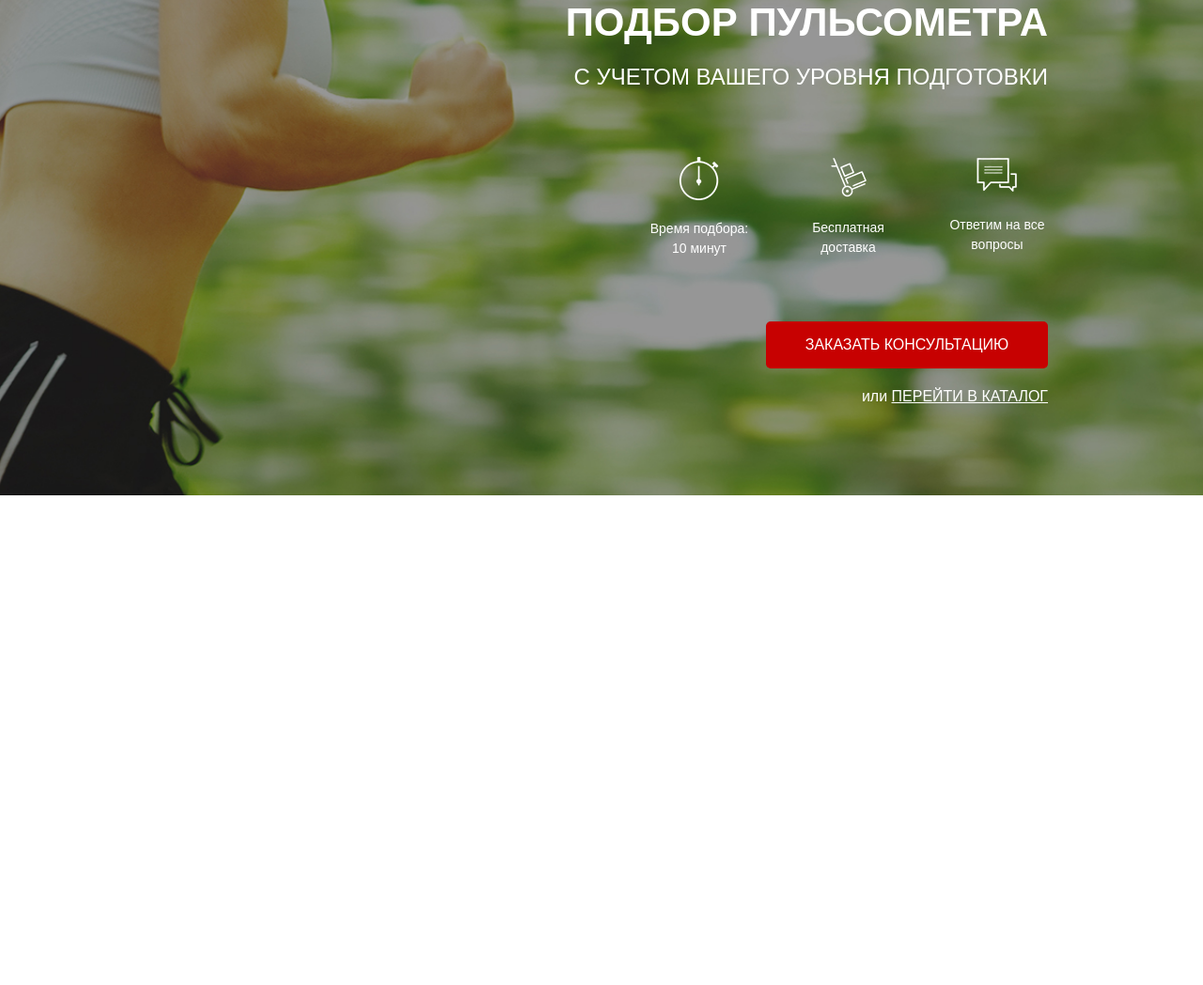
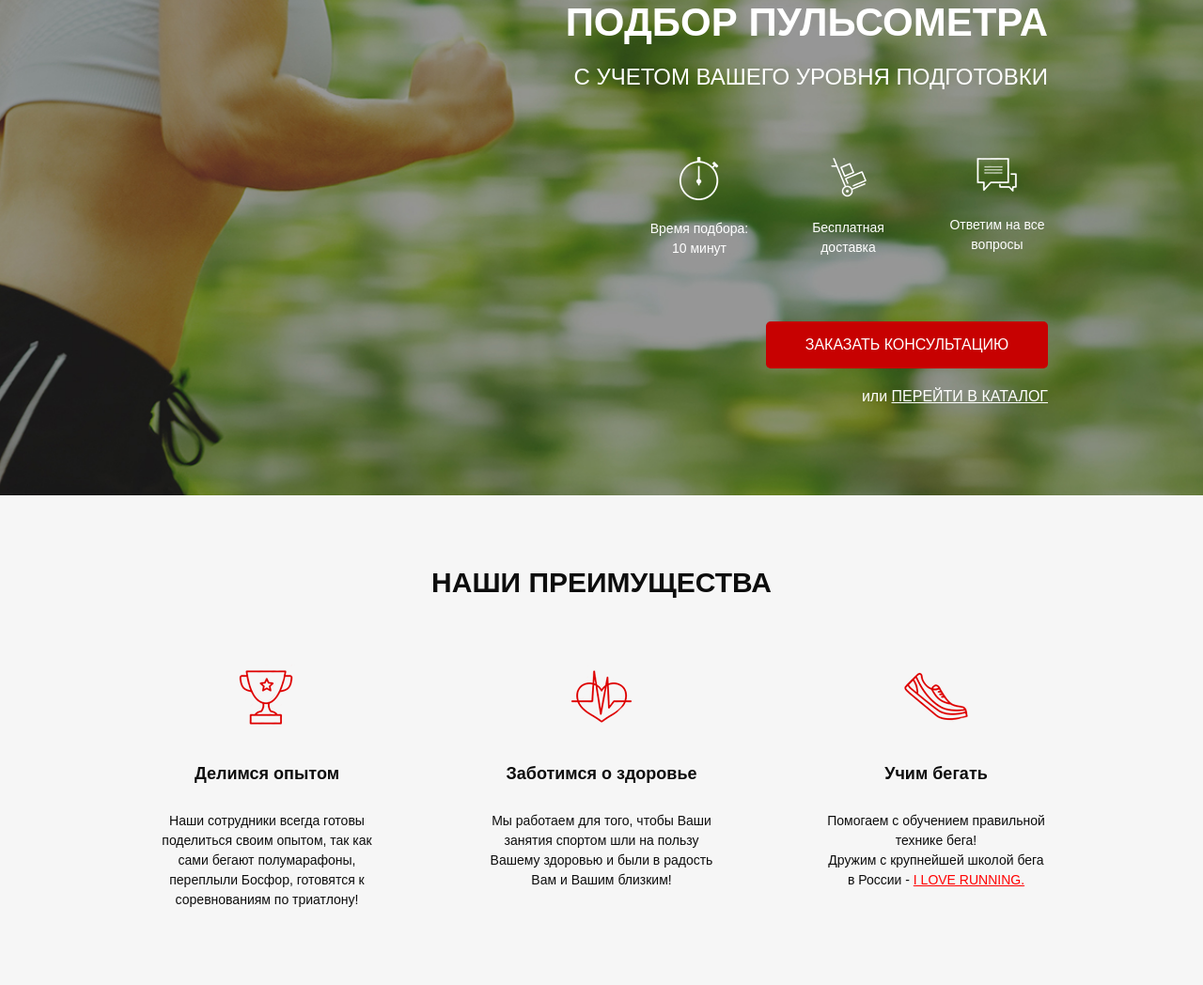
Before and after one commit to danillnovikov/pulse, a website: page src/index.html in a window 1280 px wide. Shown: the part 165-1213 px from the top of the page at 94% size. Before the commit the page ends 800 px from the top, so only its background shows below. Drawn offline with Linux system fonts and the light colour scheme.

Commit message:
feat: add section advantages

```diff
--- a/src/index.html
+++ b/src/index.html
@@ -54,5 +54,51 @@
         </div>
       </div>
     </div>
+
+    <div class="advantages">
+      <div class="container">
+        <h2 class="title">Наши преимущества</h2>
+        <div class="advantages__wrapper">
+          <div class="advantages__item">
+            <img
+              src="icons/advantages/cup.png"
+              alt="cup"
+              class="advantages__icon"
+            />
+            <div class="advantages__subtitle">Делимся опытом</div>
+            <div class="advantages__descr">
+              Наши сотрудники всегда готовы поделиться своим опытом, так как
+              сами бегают полумарафоны, переплыли Босфор, готовятся к
+              соревнованиям по триатлону!
+            </div>
+          </div>
+          <div class="advantages__item">
+            <img
+              src="icons/advantages/heart.png"
+              alt="heart"
+              class="advantages__icon"
+            />
+            <div class="advantages__subtitle">Заботимся о здоровье</div>
+            <div class="advantages__descr">
+              Мы работаем для того, чтобы Ваши занятия спортом шли на пользу
+              Вашему здоровью и были в радость Вам и Вашим близким!
+            </div>
+          </div>
+          <div class="advantages__item">
+            <img
+              src="icons/advantages/shoe.png"
+              alt="shoe"
+              class="advantages__icon"
+            />
+            <div class="advantages__subtitle">Учим бегать</div>
+            <div class="advantages__descr">
+              Помогаем с обучением правильной технике бега!<br />
+              Дружим с крупнейшей школой бега в России -
+              <a href="#">I LOVE RUNNING.</a>
+            </div>
+          </div>
+        </div>
+      </div>
+    </div>
   </body>
 </html>
--- /dev/null
+++ b/src/sass/blocks/_advantages.scss
@@ -0,0 +1,32 @@
+.advantages {
+  padding: 70px 0 80px 0;
+  background-color: #f6f6f6;
+  &__wrapper {
+    margin-top: 65px;
+    display: flex;
+    justify-content: space-between;
+  }
+  &__item {
+    display: flex;
+    flex-direction: column;
+    align-items: center;
+    max-width: 238px;
+  }
+  &__subtitle {
+    margin-top: 38px;
+    color: #0d0d0d;
+    font-size: 18px;
+    font-weight: 700;
+  }
+  &__descr {
+    margin-top: 26px;
+    color: #0d0d0d;
+    font-size: 14px;
+    font-weight: 300;
+    text-align: center;
+    a {
+      color: #ff0000;
+      text-decoration: underline;
+    }
+  }
+}
--- a/src/sass/blocks/_promo.scss
+++ b/src/sass/blocks/_promo.scss
@@ -1,7 +1,7 @@
 .promo {
   min-height: 650px;
   padding: 21px 0 93px 0;
-  background: url(../../img/mian.jpg) center (center/cover) no-repeat;
+  background: url(../img/mian.jpg) center (center/cover) no-repeat;
   &__wrapper {
     display: flex;
     flex-direction: column;
--- /dev/null
+++ b/src/sass/blocks/_titles.scss
@@ -0,0 +1,7 @@
+.title {
+  color: #0d0d0d;
+  font-size: 30px;
+  font-weight: 700;
+  text-align: center;
+  text-transform: uppercase;
+}
--- a/src/sass/style.scss
+++ b/src/sass/style.scss
@@ -11,3 +11,5 @@
 @import 'blocks/promo';
 @import 'blocks/header';
 @import 'blocks/buttons';
+@import 'blocks/advantages';
+@import 'blocks/titles';
```
Also changed, not shown: src/css/style.min.css, src/icons/advantages/cup.png (added), src/icons/advantages/heart.png (added), src/icons/advantages/shoe.png (added).
